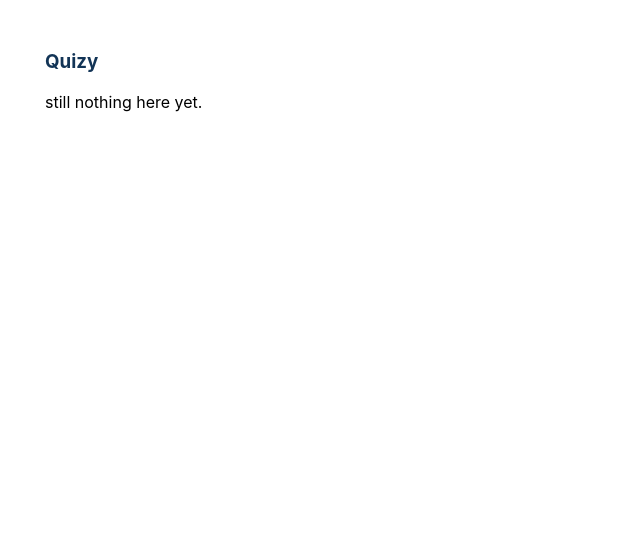
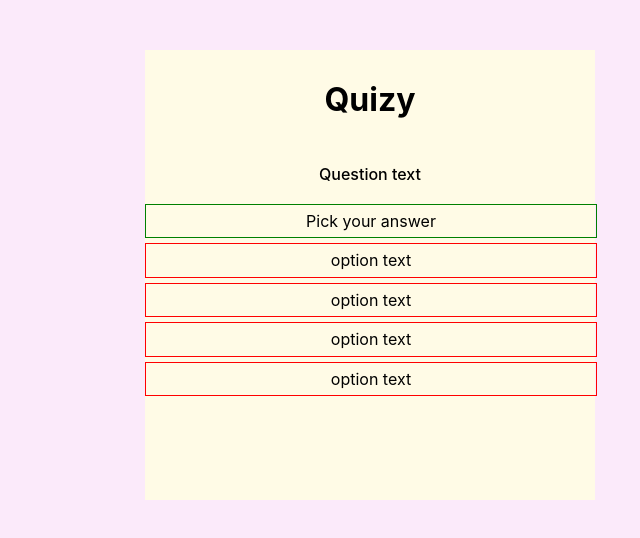
Before and after one commit to huwfernie/quizy, a React (Create React App) app in the folder client/: page / in a window 1280 px wide. Shown: the top 538 px of the page, without its empty margins (270-910 px from the left). Built offline with nearby package versions, Linux system fonts and the light colour scheme.

Commit message:
initial front-end for dev work

```diff
--- a/client/src/App.js
+++ b/client/src/App.js
@@ -5,8 +5,29 @@ class App extends Component {
 render() {
     return (
       <div className="App">
-        <h3>Quizy</h3>
-        <p>still nothing here yet.</p>
+        <div className="hero-section">
+          <h1>Quizy</h1>
+        </div>
+        <div className="question-section">
+          <h2 className="question">Question text</h2>
+        </div>
+        <div className="submit-section">
+          <div className="button">Pick your answer</div>
+        </div>
+        <div className="options-section">
+          <div className="option">
+            option text
+          </div>
+          <div className="option">
+            option text
+          </div>
+          <div className="option">
+            option text
+          </div>
+          <div className="option">
+            option text
+          </div>
+        </div>
       </div>
     )
   }
--- a/client/src/App.scss
+++ b/client/src/App.scss
@@ -1,8 +1,58 @@
-body {
-  max-width: 650px;
-  margin: 50px auto 0;
+html {
+  background: #fbeafa;
 }
 
-h3 {
-  color: #123456;
+body {
+  max-width: 450px;
+  min-height: 450px;
+  margin: 50px auto 0;
+  background: #fffbe6;
+  text-align: center;
+  line-height: 1.4em
 }
+
+.hero-section {
+  min-height: 100px;
+  display: flex;
+  align-items: center;
+  justify-content: center;
+}
+
+.question-section {
+  display: flex;
+  align-items: center;
+  justify-content: center;
+
+  .question {
+    font-size: 1em;
+    font-weight: 500;
+  }
+}
+
+.submit-section {
+  .button {
+    width: 100%;
+    margin: 5px 0;
+    padding: 5px 0;
+    border: 1px solid green;
+
+    &:hover {
+      transition: background 1s;
+      background: green;
+    }
+  }
+}
+
+.options-section {
+  .option {
+    width: 100%;
+    margin: 5px 0;
+    padding: 5px 0;
+    border: 1px solid red;
+
+    &:hover {
+      transition: background 1s;
+      background: red;
+    }
+  }
+}
```
